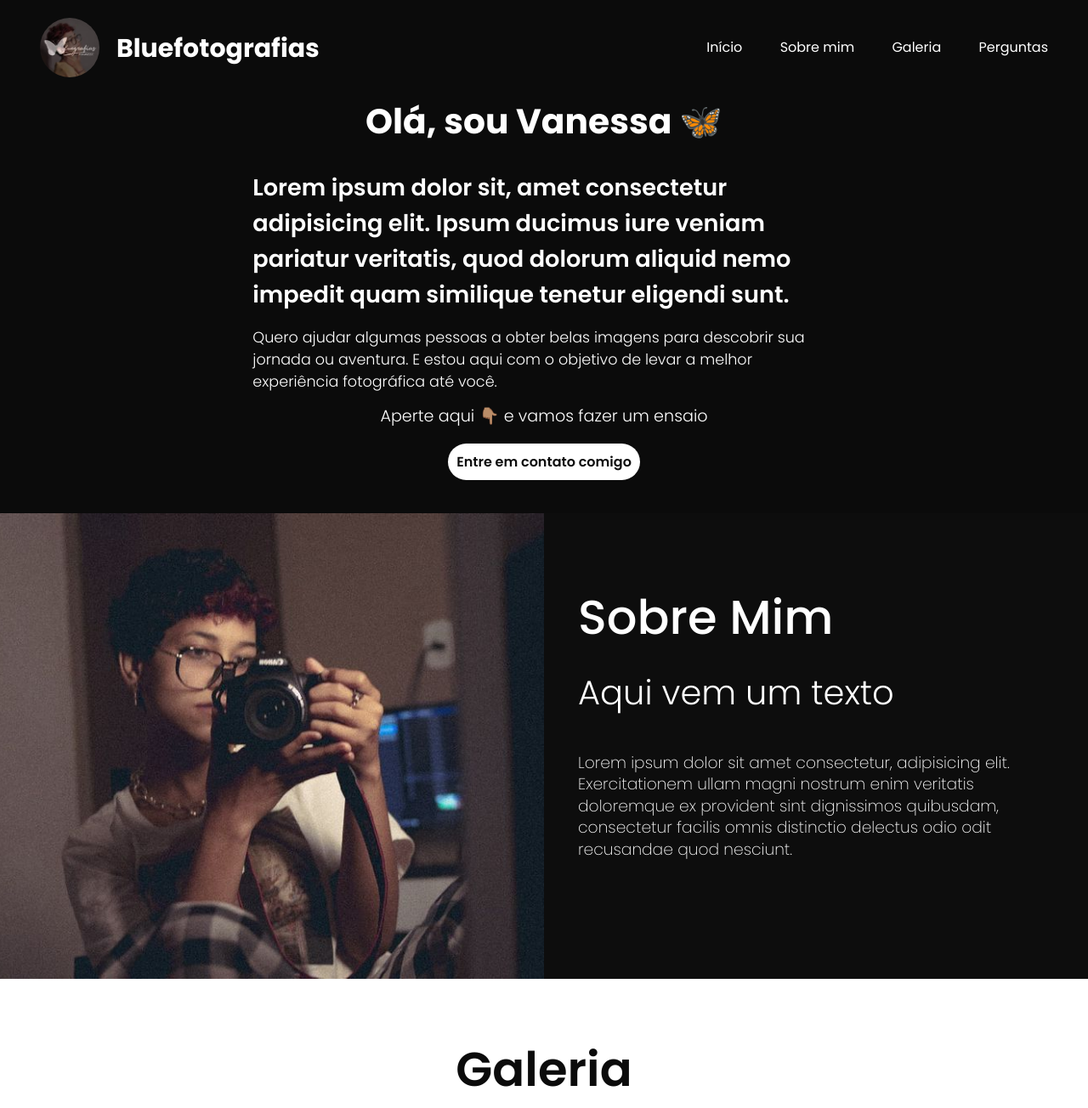
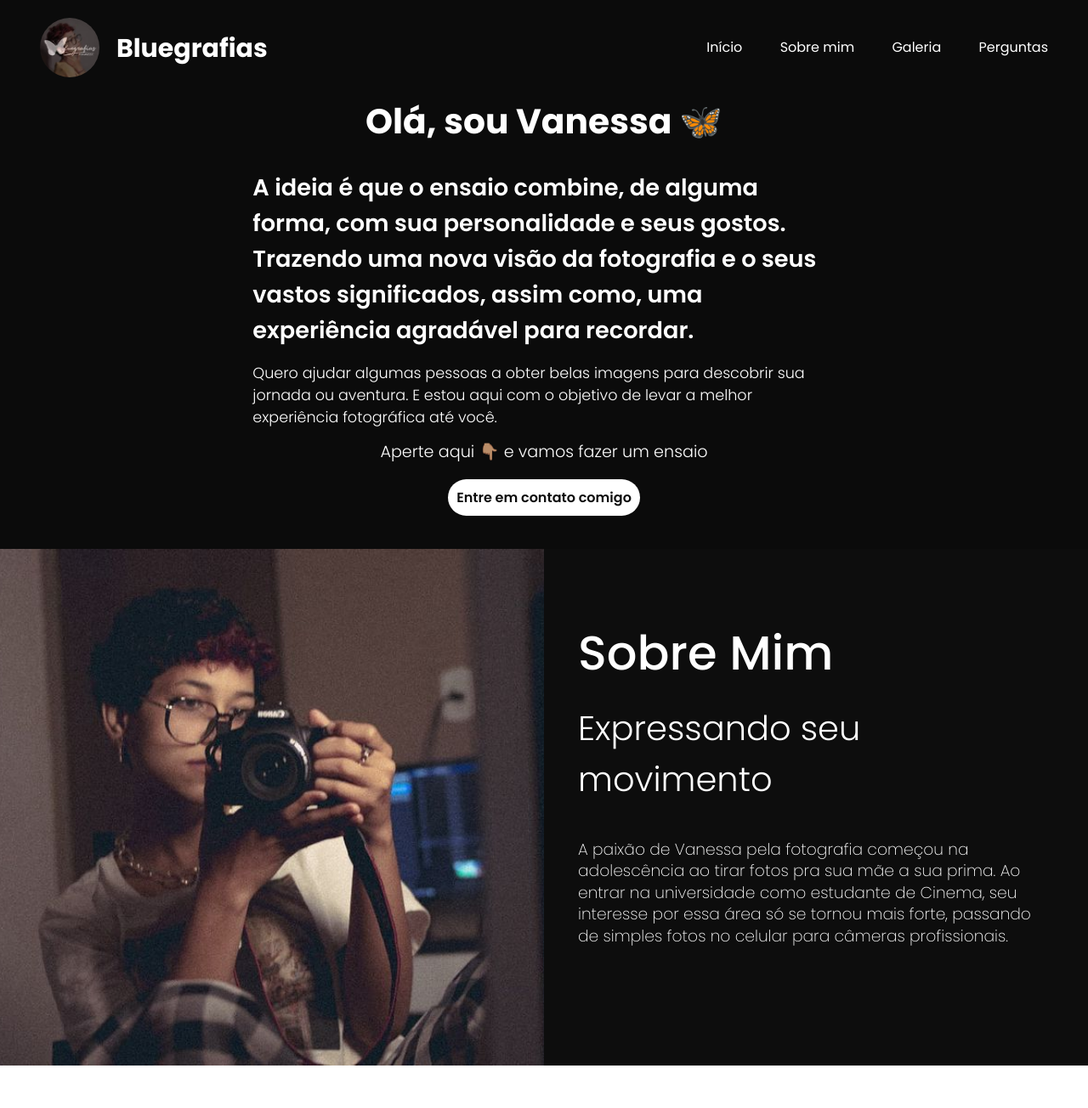
Before and after one commit to ViniciusOliver-stack/Landing-Pages, a plain HTML site: page index.html in a window 1280 px wide. Shown: the top 1304 px of the page at 85% size. Drawn offline with nearby package versions, Linux system fonts and the light colour scheme.

Commit message:
Update index.html
Update title, description, bio

```diff
--- a/index.html
+++ b/index.html
@@ -6,7 +6,7 @@
     <link rel="icon" type="image/x-icon" href="./assets/images/fav-icon.png">
     <meta http-equiv="X-UA-Compatible" content="IE=edge">
     <meta name="viewport" content="width=device-width, initial-scale=1.0">
-    <title>Bluefotografias</title>
+    <title>Bluegrafias</title>
     <link rel="stylesheet" href="https://cdnjs.cloudflare.com/ajax/libs/font-awesome/6.0.0/css/all.min.css" integrity="sha512-9usAa10IRO0HhonpyAIVpjrylPvoDwiPUiKdWk5t3PyolY1cOd4DSE0Ga+ri4AuTroPR5aQvXU9xC6qOPnzFeg==" crossorigin="anonymous" referrerpolicy="no-referrer" />
     <!--ScrollReveal-->
     <script src="https://unpkg.com/scrollreveal"></script>
@@ -21,7 +21,7 @@
             <div class="row align-items-center justify-content-between">
                 <div class="logo">
                     <img src="./assets/images/icon.jpg" alt="">
-                    <h1><a href="#">Bluefotografias</a></h1>
+                    <h1><a href="#">Bluegrafias</a></h1>
                 </div>
                 <button type="button" class="nav-toggler">
                     <span></span>
@@ -45,14 +45,19 @@
             </div>
             <div class="subtitle">
                 <h3>
-                    Lorem ipsum dolor sit, amet consectetur adipisicing elit. Ipsum ducimus iure
-                    veniam pariatur veritatis, quod dolorum aliquid nemo impedit quam similique tenetur eligendi sunt.
+                    A ideia é que o ensaio combine,
+                    de alguma forma, com sua
+                    personalidade e seus gostos.
+                    Trazendo uma nova visão da
+                    fotografia e o seus vastos
+                    significados, assim como, uma
+                    experiência agradável para
+                    recordar.
                 </h3>
             </div>
             <div class="subtitle2">
                 <h5>
-                    Quero ajudar algumas pessoas a obter belas imagens para descobrir sua jornada ou aventura.
-                    E estou aqui com o objetivo de levar a melhor experiência fotográfica até você.
+                    Quero ajudar algumas pessoas a obter belas imagens para descobrir sua jornada ou aventura. E estou aqui com o objetivo de levar a melhor experiência fotográfica até você.
                 </h5>
             </div>
             <div class="fale-comigo">
@@ -67,14 +72,13 @@
     <section class="sobre-bg" id="sobre">
         <div class="sobre sobre-container">
             <div class="foto">
-                <img src="./assets/images/perfil-ps.jpg" alt="Vanessa Bluefotografia">
+                <img src="./assets/images/perfil-ps.jpg" alt="Vanessa Bluegrafias">
             </div>
             <div class="content">
                 <h1>Sobre Mim</h1>
-                <h2>Aqui vem um texto</h2>
-                <h3>Lorem ipsum dolor sit amet consectetur, adipisicing elit. Exercitationem ullam magni nostrum enim
-                    veritatis doloremque ex provident sint dignissimos quibusdam, consectetur facilis omnis distinctio
-                    delectus odio odit recusandae quod nesciunt.</h3>
+                <h2>Expressando seu movimento</h2>
+                <h3>A paixão de Vanessa pela fotografia começou na adolescência ao tirar fotos pra sua mãe a sua prima. Ao entrar na universidade como
+                    estudante de Cinema, seu interesse por essa área só se tornou mais forte, passando de simples fotos no celular para câmeras profissionais.</h3>
             </div>
         </div>
     </section>
@@ -201,7 +205,7 @@
     <div class="footer">
         <div class="logo">
             <img src="./assets/images/icon.jpg" alt="">
-            <h1><a href="#">Bluefotografias</a></h1>
+            <h1><a href="#">Bluegrafias</a></h1>
         </div>
         <div class="redes_sociais">
             <h3>Me siga</h3>
@@ -216,7 +220,7 @@
         </div>
     </div>
 
-    <p>Copyright &copy;2022. Reservados a Vinicius Oliveira.</p>
+    <p>Copyright &copy;2022. Alguns direitos a Vinicius Oliveira</p>
    </footer>
 
     <script src="./assets/js/script.js"></script>
```
